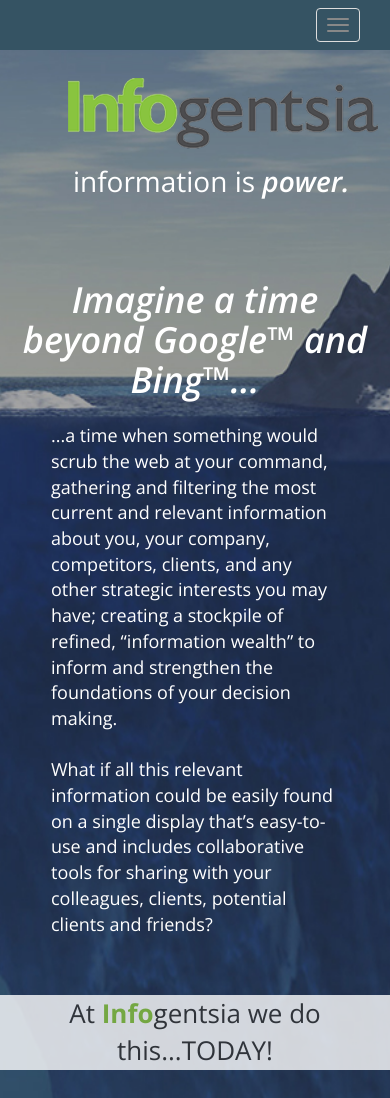
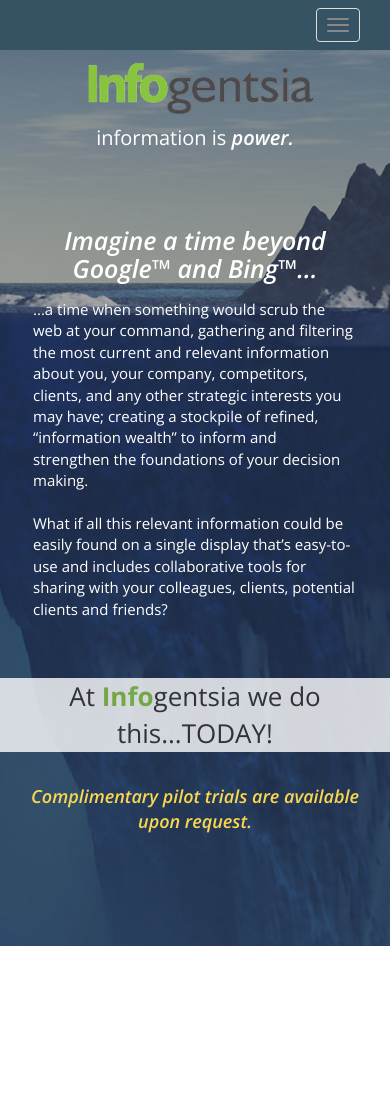
Before and after one commit to purcelllj/infosplash, a plain HTML site: page index.html in a window 390 px wide. Shown: the top 1098 px of the page. After the commit the page ends 946 px from the top, so only its background shows below. Drawn offline with nearby package versions, Linux system fonts and the light colour scheme.

Commit message:
updating styling

```diff
--- a/css/style.css
+++ b/css/style.css
@@ -4,6 +4,7 @@ body {
 	background-size: cover;
 	text-align: center;
 	font-family: 'Open Sans', sans-serif;
+	max-width: 100%;
 }
 
 .navbar.navbar-default.navbar-fixed-top {
@@ -67,6 +68,7 @@ img.social {
 #content {
 	padding-left: 0px;
 	padding-right: 0px;
+	max-width: 100%;
 }
 
 #imagine {
@@ -132,9 +134,44 @@ p.text-center > a {
 
 }
 
+#compliment {
+	padding-right: 10px;
+	padding-left: 10px;
+}
+
 #comp {
 	color: #f9d74f;
 	font-style: italic;
 	font-size: 18px;
 	margin-bottom: 30%;
 }
+
+@media screen and (max-width: 785px){
+	#logo {
+		margin-left: 0 auto;
+		margin-right: 0 auto;
+		float: none;
+	}
+
+	img#infogent {
+		max-width: 80%;
+		margin-top: 30px;
+	}
+
+	#slogan {
+		float: none;
+		margin-left: auto;
+		margin-right: auto;
+		font-size: 20px;
+	}
+
+	#imagine {
+		font-size: 25px;
+	}
+
+	#main {
+		font-size: 15px;
+		margin-left: 5%;
+		margin-right: 5%;
+	}
+}
--- a/index.html
+++ b/index.html
@@ -40,7 +40,7 @@
 						<li><a href="tel:+1-503-701-8747" id="listItems"><img class="social" src="images/phone.png" alt="phone number">+1-503-701-8747</a></li>
 						<li><a href="mailto:info@infogentsia.com" id="listItems"><img class="social" src="images/mail2.png" alt="email">info@infogentsia.com</a></li>
 
-						<li><a href="#" id="listItems"><img class="social" src="images/linkedin.png" alt="linkedin"></a></li>
+						<li><a href="https://www.linkedin.com/company/infogentsia?trk=company_logo" id="listItems"><img class="social" src="images/linkedin.png" alt="linkedin"></a></li>
 						<li><a href="#" id="listItems"><img class="social" src="images/twitter.png" alt="twitter"></a></li>
 						<li><a href="#" id="listItems"><img class="social" src="images/google_plus.png" alt="google plus"></a></li>
 						<li><a href="#" id="listItems"><img class="social" src="images/rss.png" alt="rss"></a></li>
@@ -62,7 +62,7 @@
 		<div class="container">
 
 			<div class="container" id="logoDiv">
-				<a href="#"  id="logo" class="brand"><img src="images/iglogo.png" alt="Info"></a>
+				<a href="#"  id="logo" class="brand"><img src="images/iglogo.png" alt="Info" id="infogent"></a>
 			</div>
 
 			<div class="container" id="sloganDiv">
@@ -94,7 +94,7 @@
 			</p>
 
 
-			<div class="container">
+			<div class="container" id="compliment">
 				<p id="comp">
 					Complimentary pilot trials are available upon request.
 				</p>
```
